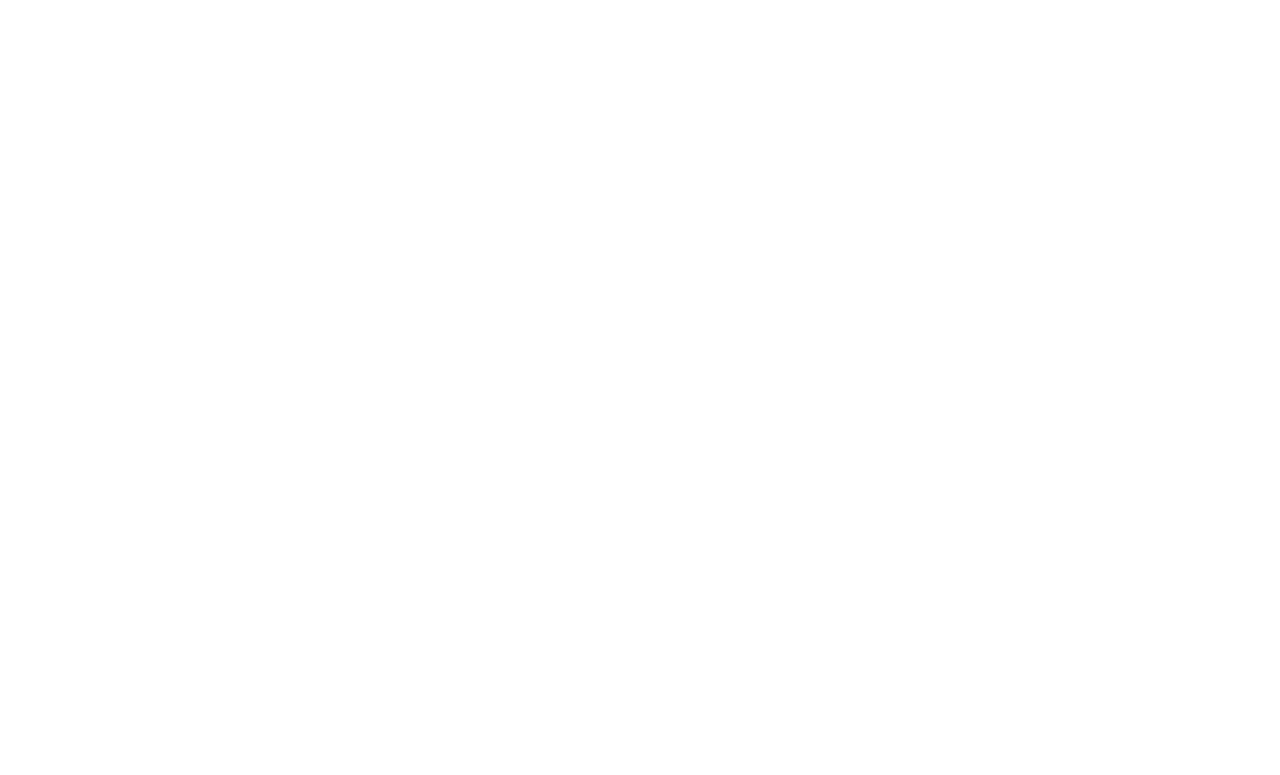
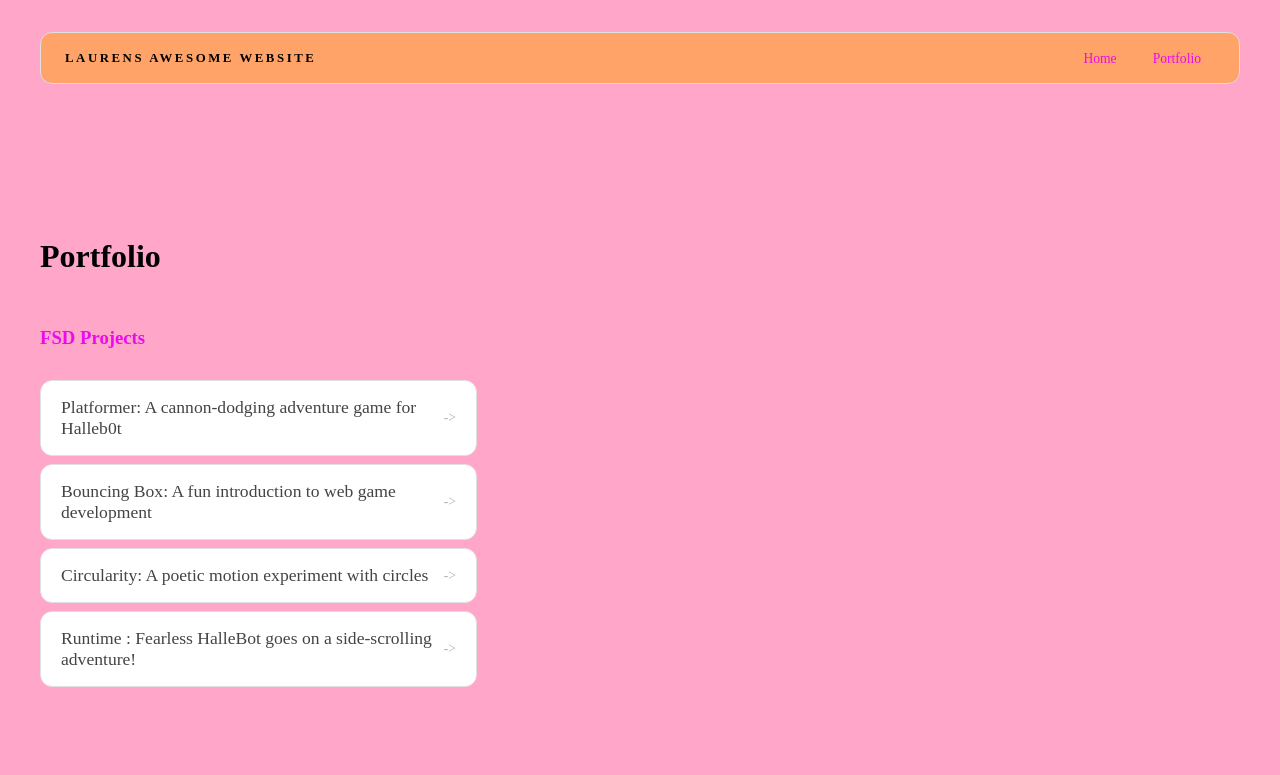
Before and after one commit to 8029924-rgb/8029924-rgb.github.io, a plain HTML site: page portfolio.html in a window 1280 px wide. Drawn offline with Linux system fonts and the light colour scheme.

Commit message:
finshed portfolio

```diff
--- a/portfolio.html
+++ b/portfolio.html
@@ -0,0 +1,51 @@
+<!DOCTYPE html>
+<html>
+
+<head>
+  <title>Laurens Awesome Website</title>
+  <link rel="stylesheet" href="style.css" />
+</head>
+
+<body>
+  <!-- All content goes here -->
+  <div id="all-contents">
+    <nav>
+      <h1>Laurens Awesome Website</h1>
+      <ul id="nav-ul">
+        <li class="nav-li">
+          <a href="index.html">Home</a>
+        </li>
+        <li class="nav-li">
+          <a href="portfolio.html">Portfolio</a>
+        </li>
+      </ul>
+    </nav>
+
+    <main>
+      <div class="content">
+        <h1>Portfolio</h1>
+        <h3>FSD Projects</h3>
+        <ul id="portfolio">
+          <li>
+            <a href="fsd-projects/platformer/">Platformer: A cannon-dodging adventure game for Halleb0t</a>
+          </li>
+          <li>
+            <a href="fsd-projects/bouncing-box/">Bouncing Box: A fun introduction to web game development</a>
+          </li>
+          <li>
+            <a href="fsd-projects/circularity/">Circularity: A poetic motion experiment with circles</a>
+          </li>
+          <li>
+            <a href="fsd-projects/runtime/">Runtime : Fearless HalleBot goes on a side-scrolling adventure!</a>
+          </li>
+
+        </ul>
+
+        <!-- ASD Projects will go here -->
+
+      </div>
+    </main>
+  </div>
+</body>
+
+</html>
--- a/style.css
+++ b/style.css
@@ -162,7 +162,7 @@ nav h1 {
   display: block;
   border-radius: 16px;
   filter: grayscale(100%);
-  box-shadow: 0 8px 30px rgba(0, 0, 0, 0.12);
+  box-shadow: 0 8px 30px #f3af55 (236,222,157,0.12)
   transition:
     filter 0.4s ease,
     transform 0.4s ease,
@@ -172,5 +172,57 @@ nav h1 {
 .sidebar-img:hover {
   filter: grayscale(0%);
   transform: translateY(-4px);
-  box-shadow: 0 16px 40px rgba(0, 0, 0, 0.18);
+  box-shadow: 0 16px 40px #ee8d51(247, 132, 66);
 }
+/* Portfolio styles */
+.content h1 {
+  color: black;
+}
+
+#portfolio {
+  list-style: none;
+  margin: 0;
+  padding: 0;
+  width: 100%;
+  display: flex;
+  flex-direction: column;
+  gap: 8px;
+}
+
+#portfolio li {
+  border-radius: 12px;
+  overflow: hidden;
+}
+
+#portfolio a {
+  display: flex;
+  justify-content: space-between;
+  align-items: center;
+  text-decoration: none;
+  color: #444;
+  padding: 16px 20px;
+  font-size: 1.1rem;
+  font-weight: 500;
+  background: #fff;
+  border: 1px solid #e0e0e0;
+  border-radius: 12px;
+  transition: background 0.25s ease, color 0.25s ease, transform 0.25s ease;
+}
+
+#portfolio a:hover {
+  background: #000;
+  color: #fff;
+  transform: translateX(4px);
+}
+
+#portfolio a::after {
+  content: "->";
+  font-size: 0.85rem;
+  opacity: 0.4;
+  transition: opacity 0.25s ease;
+  white-space: nowrap;
+}
+
+#portfolio a:hover::after {
+  opacity: 1;
+}
```
